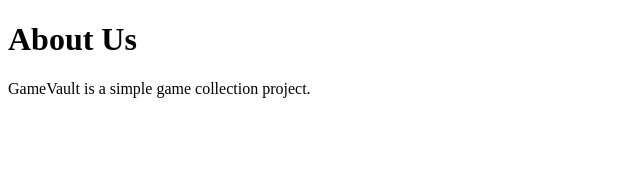
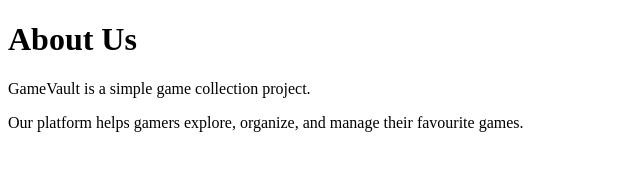
Before and after one commit to Kaushikx-web/2024EB01645_SDP_SGA, a plain HTML site: page about.html in a window 1280 px wide. Shown: the whole page, without its empty margins (0-640 px from the left). Drawn offline with Linux system fonts and the light colour scheme.

Commit message:
Add feature description

```diff
--- a/about.html
+++ b/about.html
@@ -7,6 +7,6 @@
 <body>
     <h1>About Us</h1>
     <p>GameVault is a simple game collection project.</p>
-
+    <p>Our platform helps gamers explore, organize, and manage their favourite games.</p>
 </body>
 </html>
```
